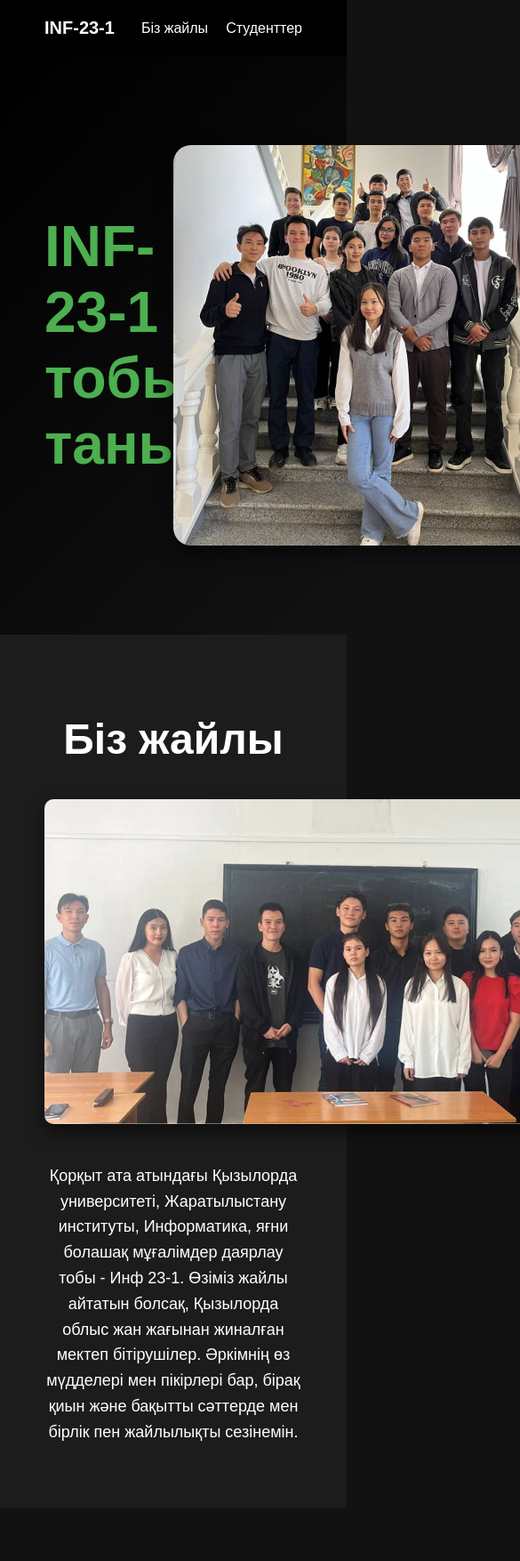
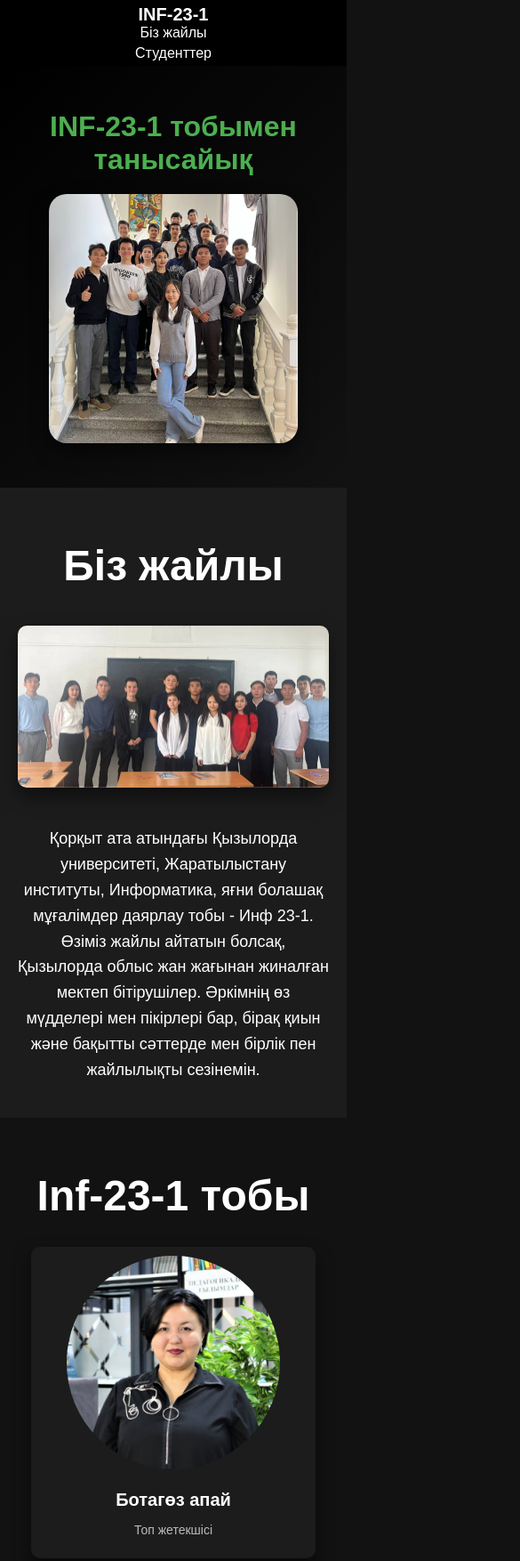
Before and after one commit to isatayfirst/inf-23-1, a plain HTML site: page index.html in a window 390 px wide. Shown: the top 1754 px of the page at 89% size, 585 px wide, since content can reach past the window. Drawn offline with Linux system fonts and the light colour scheme.

Commit message:
Update style.css

```diff
--- a/style.css
+++ b/style.css
@@ -274,3 +274,101 @@ footer a {
     font-size: 14px;
     color: #bbb;
 }
+@media only screen and (max-width: 768px) {
+    body {
+        font-size: 14px;
+    }
+
+    header {
+        flex-direction: column;
+        padding: 10px 20px;
+        text-align: center;
+    }
+
+    header nav {
+        flex-direction: column;
+        gap: 10px;
+    }
+
+    .main {
+        flex-direction: column;
+        padding: 50px 20px;
+    }
+
+    .main-content {
+        max-width: 100%;
+        text-align: center;
+    }
+
+    .main img {
+        width: 80%;
+        height: auto;
+        margin-top: 20px;
+    }
+
+    .about {
+        padding: 20px;
+    }
+
+    .about img {
+        width: 100%;
+        height: auto;
+    }
+
+    .students {
+        padding: 20px;
+    }
+
+    .student-grid {
+        grid-template-columns: repeat(1, 1fr);
+        gap: 10px;
+    }
+
+    .student-card img {
+        width: 80%;
+        height: auto;
+    }
+
+    .gallery {
+        padding: 20px;
+    }
+
+    .carousel {
+        width: 100%;
+    }
+
+    .carousel-images img {
+        height: 300px;
+    }
+
+    footer {
+        padding: 10px;
+        font-size: 12px;
+    }
+}
+
+@media only screen and (max-width: 480px) {
+    header {
+        padding: 5px 10px;
+    }
+
+    header nav {
+        gap: 5px;
+    }
+
+    .main h1 {
+        font-size: 32px;
+    }
+
+    .carousel-images img {
+        height: 200px;
+    }
+
+    .student-card {
+        padding: 10px;
+    }
+
+    footer {
+        font-size: 10px;
+    }
+}
```
